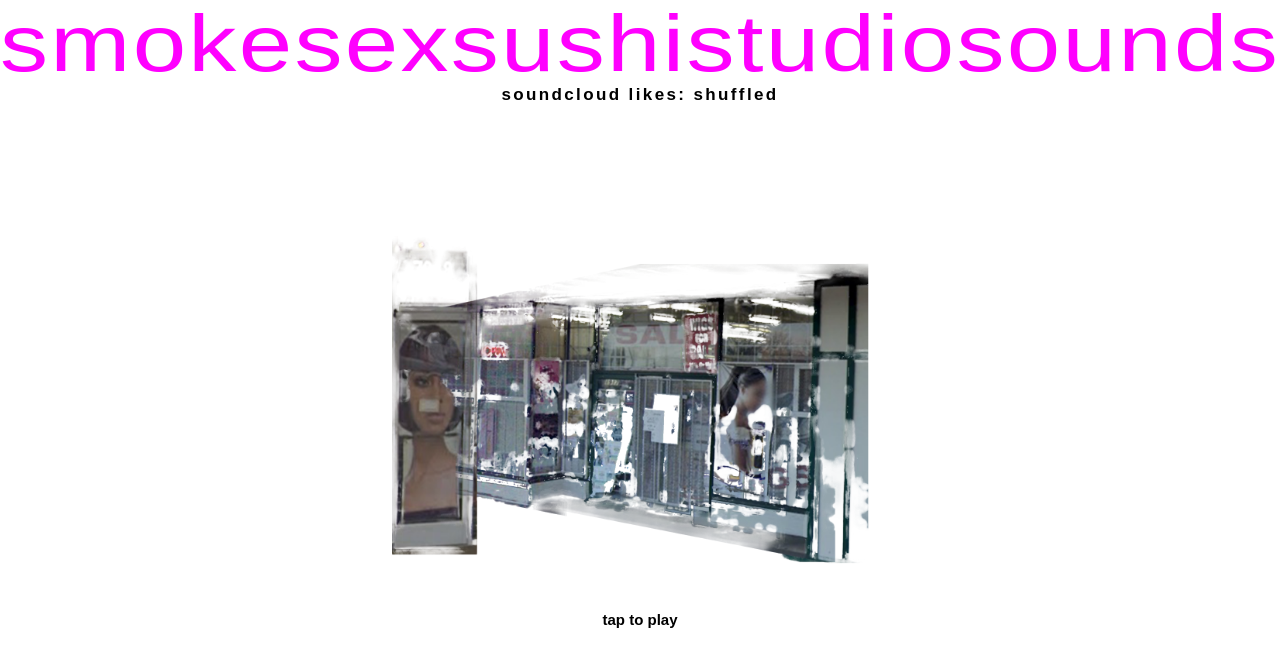
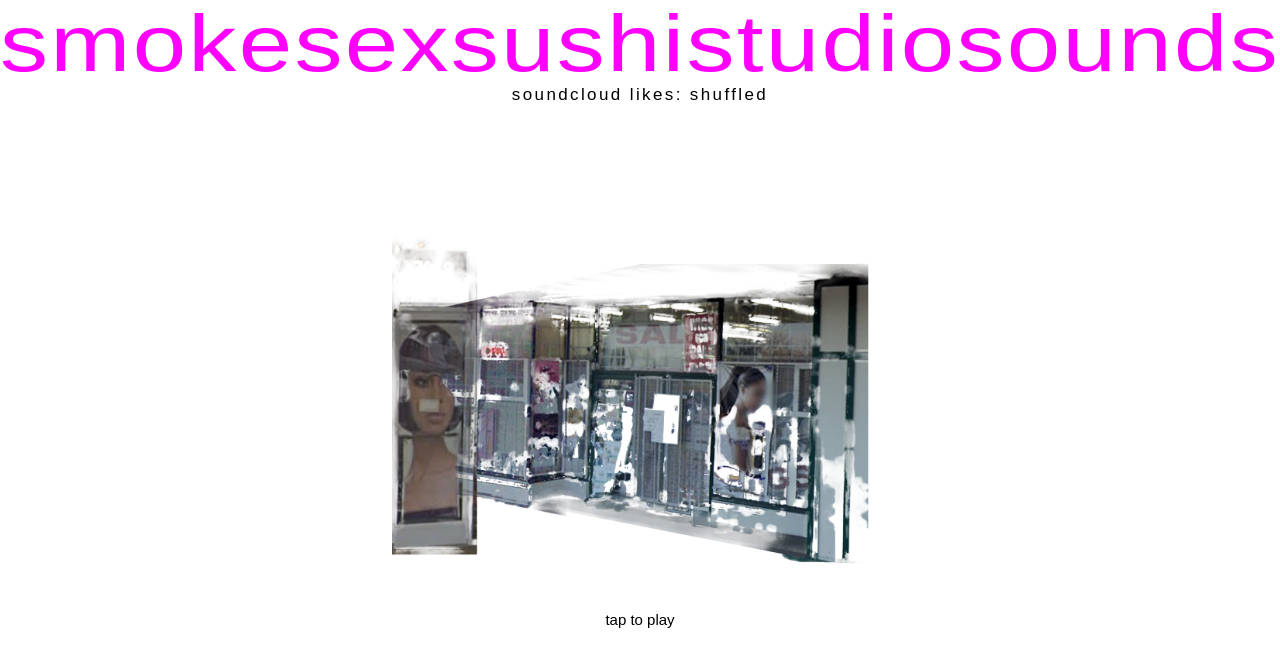
Before and after one commit to 1phonetucked-tech/smokesexsushistudiosounds, a website: page index.html in a window 1280 px wide. Drawn offline with Linux system fonts and the light colour scheme.

Commit message:
unbold the subtitle and status text

```diff
--- a/index.html
+++ b/index.html
@@ -27,10 +27,10 @@
   }
   #mark { display: block; width: 100%; height: clamp(22px, 5vw, 120px); fill: #f0f; }
   #mark text { font-family: Arial, Helvetica, sans-serif; font-weight: 400; }
-  #sub { display: block; margin-top: 8px; }
+  #sub { display: block; margin-top: 8px; font-weight: 400; }
   #art { width: min(88vw, 62vh, 620px); display: block; opacity: 1; }
   #now { margin: 0; text-align: center; max-width: 40ch; min-height: 3em; }
-  #t { display: block; font-size: 15px; line-height: 1.35; color: #000; }
+  #t { display: block; font-size: 15px; line-height: 1.35; color: #000; font-weight: 400; }
   #a { display: block; font-size: 12px; letter-spacing: .06em; color: #000; opacity: 1; margin-top: 4px; }
 </style>
 </head>
```
